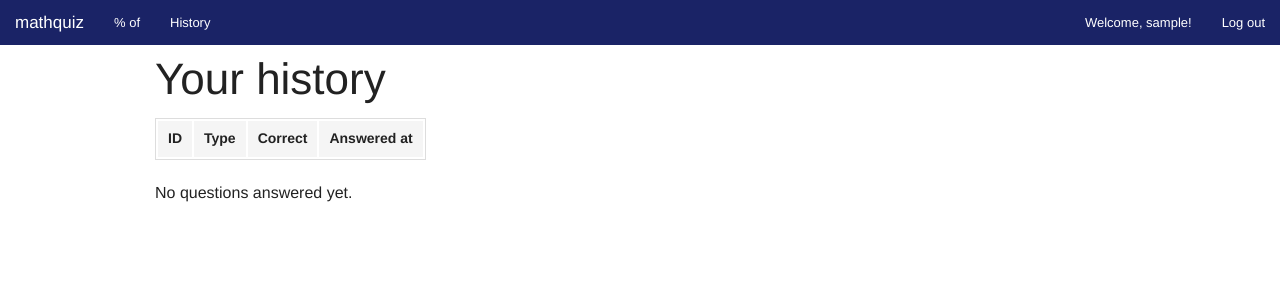
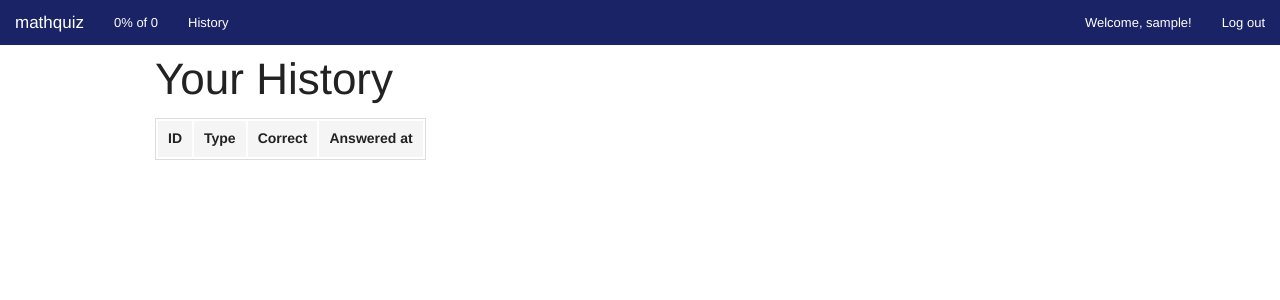
Before and after one commit to jhobbs/mathquizweb, a Django app: page /history in a window 1280 px wide. Shown: the top 300 px of the page. Run offline with Django 3.2, Linux system fonts and the light colour scheme; the visitor is signed in with stand-in values (Sample User, id 1); data comes from the database, SQL or seed files in the repository; data that the repository does not hold is empty; some libraries are stand-ins or nearby versions.

Commit message:
Minor presentation clean up.

```diff
--- a/mathquizweb/mathquizweb/templates/history.html
+++ b/mathquizweb/mathquizweb/templates/history.html
@@ -3,7 +3,7 @@
 <div class="row">
     <div class="large-12 columns">
         {% if user.is_authenticated %}
-        <h1>Your history</h1>
+        <h1>Your History</h1>
         <table>
         <thead>
             <tr>
@@ -14,7 +14,7 @@
             </tr>
         </thead>
         <tbody>
-        {% for question in stats.questions %}
+        {% for question in stats.question_history %}
             <tr>
                 <td>{{ question.id }}</td>
                 <td>{{ question.question_type.name }}</td>
--- a/mathquizweb/mathquizweb/views.py
+++ b/mathquizweb/mathquizweb/views.py
@@ -138,7 +138,7 @@ def history(request):
 
     if request.user.is_authenticated():
         if data['stats'] is not None:
-            data['stats']['questions'] = Question.objects.filter(
+            data['stats']['question_history'] = Question.objects.filter(
                     state__name='answered',
                     user=request.user).order_by('-id')[:100]
 
```
